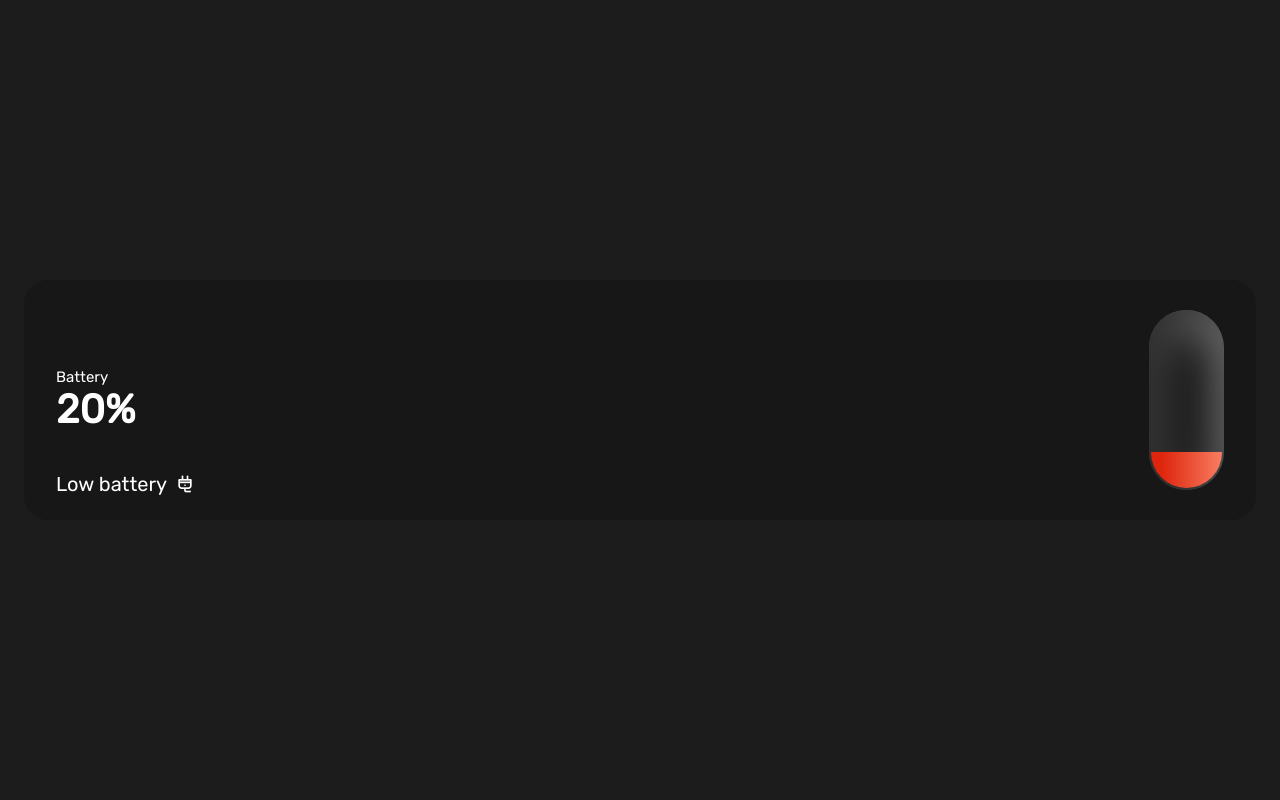
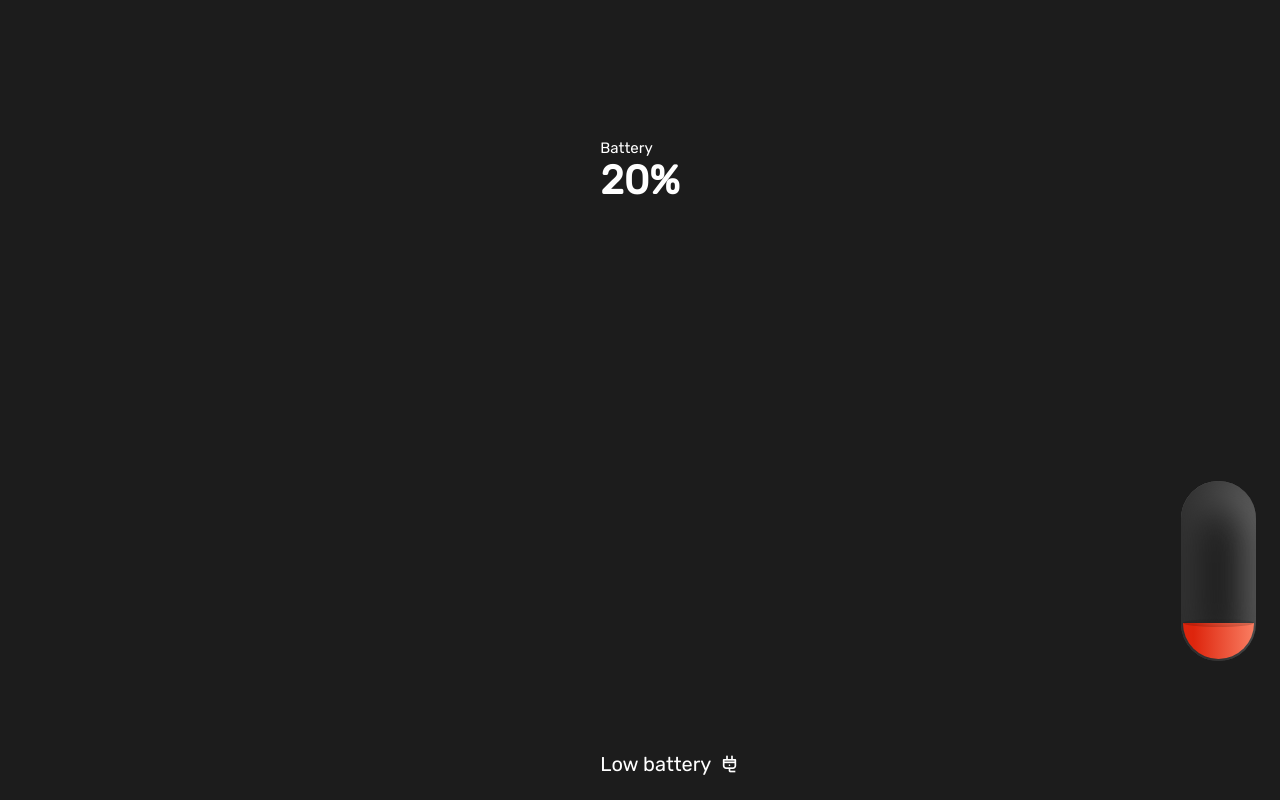
Before and after one commit to tamimhasan19702/battery-level-indicator, a plain HTML site: page index.html in a window 1280 px wide. Drawn offline with nearby package versions, Linux system fonts and the light colour scheme.

Commit message:
basic html and root css setup

```diff
--- a/css/style.css
+++ b/css/style.css
@@ -119,5 +119,10 @@ body{
   position: absolute;
   height: 8px;
   background-color: var(--gradient-color-red);
-  box-shadow: inset 0 ;
+  box-shadow: inset 0 -3px 6px hsla(0, 0%, 0%, 0.2);
+  left: 0;
+  right: 0;
+  margin: 0 auto;
+  top: -4px;
+  border-radius: 50%;
 }
--- a/index.html
+++ b/index.html
@@ -15,28 +15,43 @@
 <body>
 
     <section class="battery">
-        <div class="battery-card">
+
+
             <div class="battery-data">
+
                 <p class="battery-text">Battery</p>
+
                 <h1 class="battery-parcentage">
+
                     20%
+
                 </h1>
 
 
+
              <p class="battery-status">
+
                  Low battery <i class="ri-plug-line"></i>
+
              </p>
+
 
             </div>
 
             <div class="battery-pill">
+
                 <div class="battery-level">
+
                     <div class="battery-liquid">
 
                     </div>
+
                 </div>
+
             </div>
+
         </div>
+
     </section>
 
 
```
